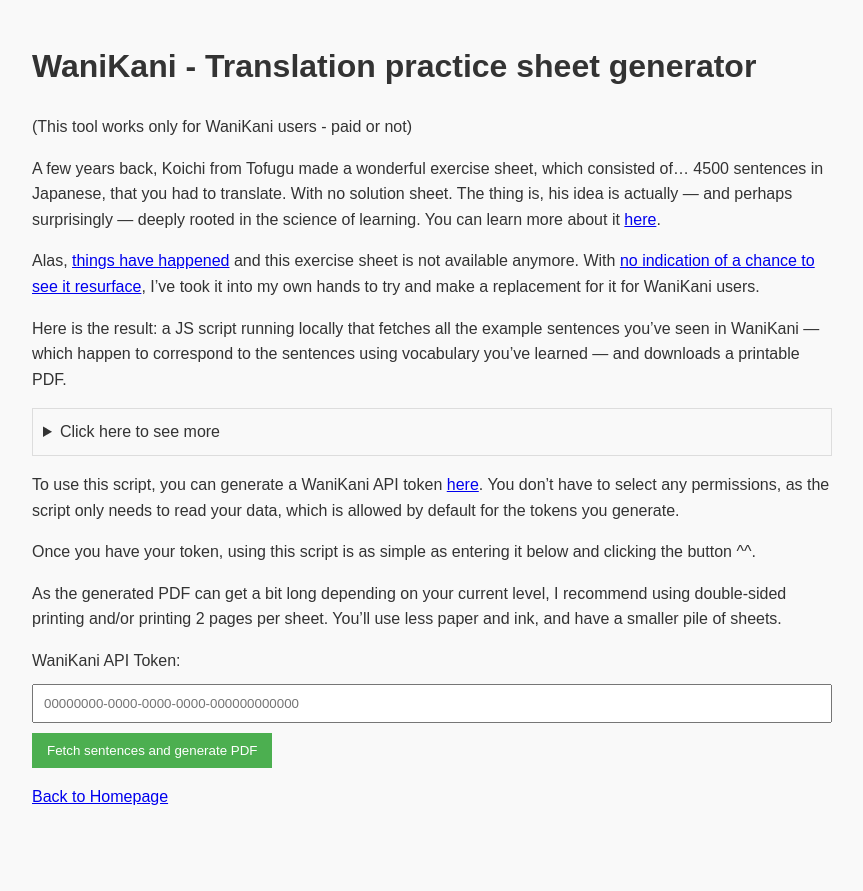
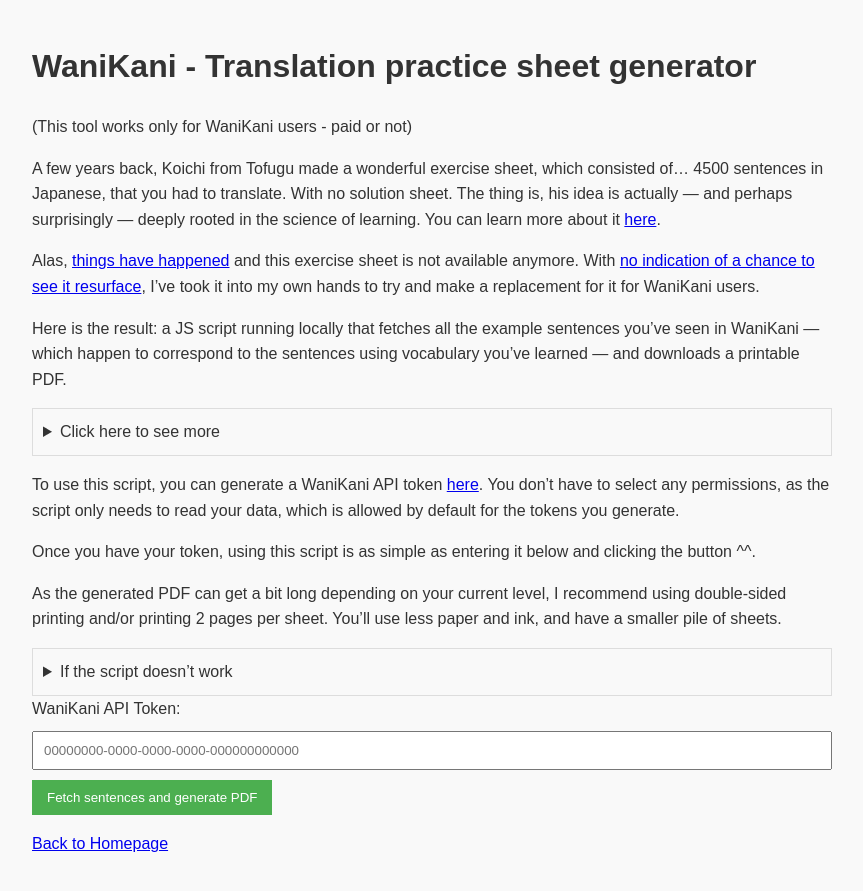
Before and after one commit to maximedrouhin/maximedrouhin.github.io, a Jekyll site: the page built from _pages/wanikani-translation-practice-pdf-generator.md, in a window 1280 px wide. Shown: the top 891 px of the page, without its empty margins (208-1071 px from the left). Built offline with Jekyll 4.4.1, drawn with Linux system fonts in a browser that asks for light colours.

Commit message:
Added "If the script doesn’t work" section

```diff
--- a/_pages/wanikani-translation-practice-pdf-generator.md
+++ b/_pages/wanikani-translation-practice-pdf-generator.md
@@ -32,6 +32,11 @@
 
 As the generated PDF can get a bit long depending on your current level, I recommend using double-sided printing and/or printing 2 pages per sheet. You'll use less paper and ink, and have a smaller pile of sheets.
 
+<details style="background-color: #f9f9f9; padding: 10px; border: 1px solid #ddd; margin-top: 10px;">
+  <summary>If the script doesn’t work</summary>
+  <p>Just use another browser or device, that should fix it (the script runs on your device so it’s sensitive to those things). Even if that does, don’t hesitate to tell me your OS version and browser version and what went wrong, I’ll have a look into it.</p>
+</details>
+
 <form id="wanikani-form">
   <label for="apiToken">WaniKani API Token:</label>
   <input type="text" placeholder="00000000-0000-0000-0000-000000000000" id="apiToken" name="apiToken" required>
```
